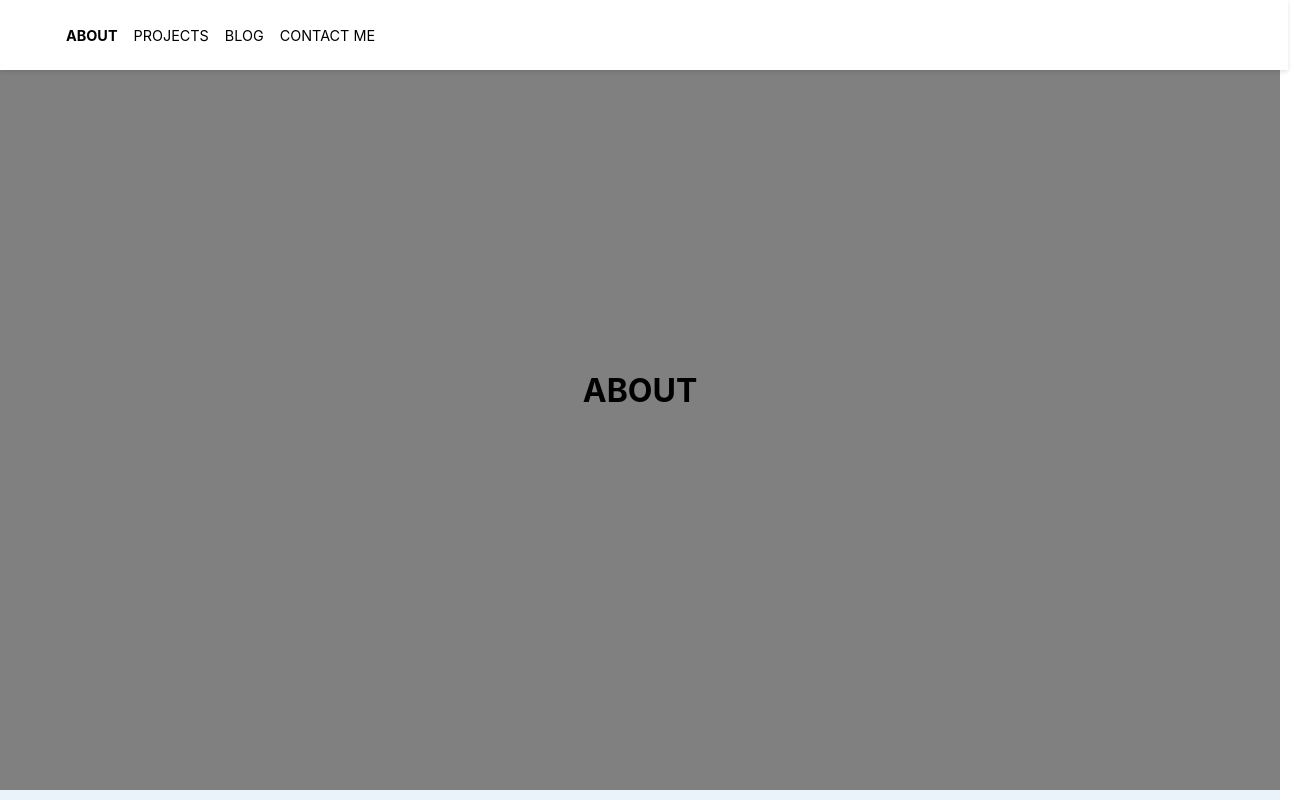
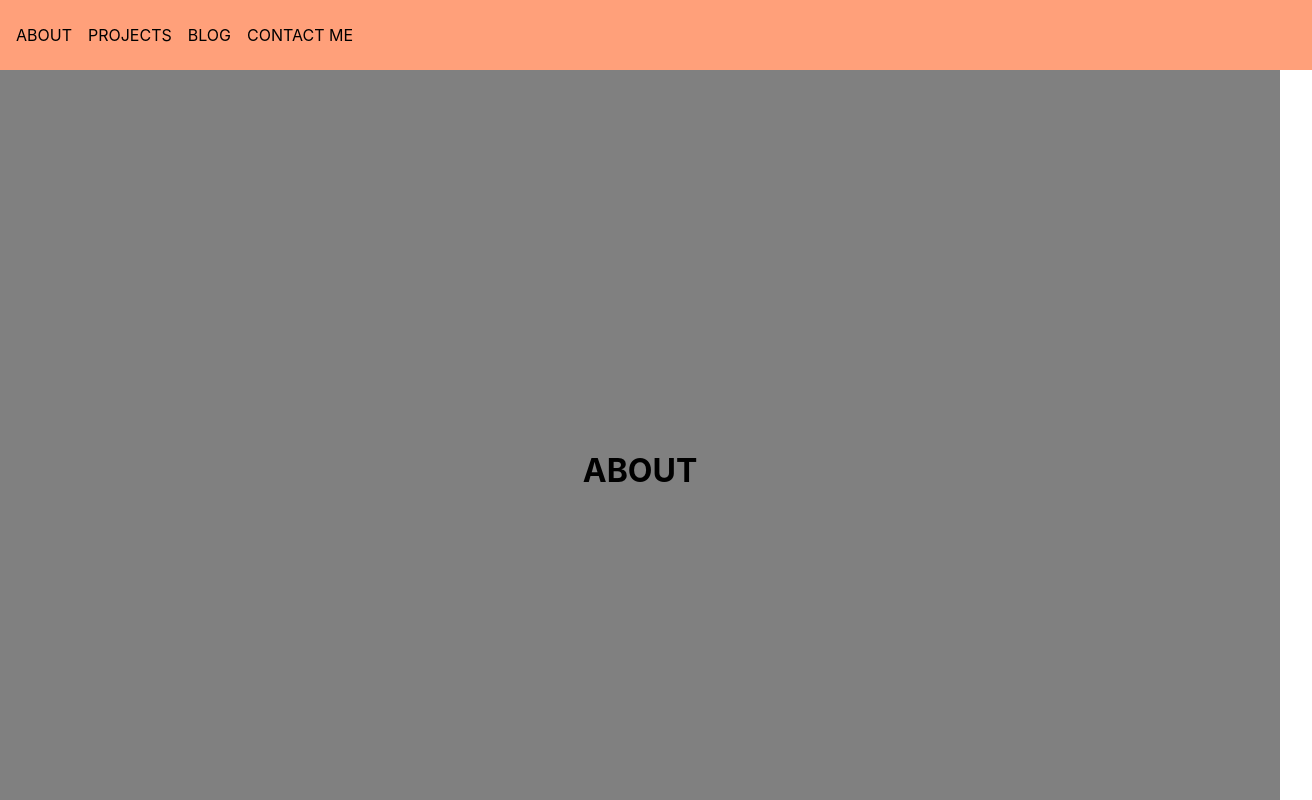
Before and after one commit to sparklingwaterlemon/Portfolio, a React (Create React App) app: page / in a window 1280 px wide. Shown: the top 800 px of the page, 1312 px wide, since content can reach past the window. Built offline with nearby package versions, Linux system fonts and the light colour scheme.

Commit message:
Created Utilities Component for Scroll To Top. Fixed App.CSS. And delved into NavBar.css. Now working on NavBar -> Section ID react-scroll testing.

```diff
--- a/src/Components/NavBar/NavBar.css
+++ b/src/Components/NavBar/NavBar.css
@@ -2,17 +2,18 @@
     display: flex;
     align-items: center;
     position: sticky;
-    top: -5px;
-    z-index: 2;
-    height: 70px;
+    top: 0px;
+
     min-height: 70px;
-    width: calc(100% - 1.5rem);
-    background-color: #fff;
+
+    width: 100%;
+
+    background-color: lightsalmon;
     padding: 0 1rem;
-    box-shadow: 0 0.125rem 0.25rem 0 rgb(0 0 0 / 11%);
+    /* box-shadow: 0 1rem 1rem 0 rgb(0 0 0 / 11%); */
 }
 
-.nav__container {
+/* .nav__container {
     display: flex;
     flex-flow: row nowrap;
     align-items: center;
@@ -21,27 +22,27 @@
     height: 100%;
     margin: 0 auto;
     position: relative;
-}
+} */
 
-.nav__container__actions {
+/* .nav__container__actions {
     display: inline-flex;
     flex-flow: row nowrap;
     padding-left: 50px;
     flex: 1;
     margin: 0 auto;
-}
+} */
 
 
-.active {
+/* .active {
     font-weight: bold;
-}
+} */
 
 ul {
     display: flex;
     gap: 1rem;
-    font-size: 0.9rem;
+    padding: 0px;
+    font-size: 1rem;
     list-style: none;
-    padding: 0;
 }
 
 li {
--- a/src/Components/NavBar/NavBar.jsx
+++ b/src/Components/NavBar/NavBar.jsx
@@ -12,7 +12,7 @@ export default function NavBar(){
               </Link>
             </li>
             <li>
-              <Link activeClass="active" smooth spy to="projects">
+              <Link activeClass="active" smooth spy to="test">
                 PROJECTS
               </Link>
             </li>
--- /dev/null
+++ b/src/Pages/App/App.css
@@ -0,0 +1,18 @@
+section {
+  display: grid;
+  place-items: center;
+  height: 100vh;
+  font-size: 32px;
+  font-weight: bold;
+  /* background-color: gray; */
+  /* border: 5px dotted orange; */
+}
+
+#about {
+  margin-top: 0px;
+  background: gray;
+}
+#test, #contact {
+  color: #3b3b3c;
+  background: #eaf2fa;
+}
--- /dev/null
+++ b/src/Pages/App/App.jsx
@@ -0,0 +1,22 @@
+import './App.css';
+import { useState, useEffect } from "react";
+import NavBar from '../../Components/NavBar/NavBar';
+import ScrollToTop from '../../Utilities/ScrollToTop/ScrollToTop';
+
+
+export default function App() {
+
+  return (
+    <>
+    <div className="container">
+      <NavBar />
+      <section id="about">ABOUT</section>
+      <section id="test">PROJECTS</section>
+      <section id="blog">BLOG</section>
+      <section id="contact">CONTACT ME</section>
+    </div>
+    <ScrollToTop />
+
+  </>
+  );
+}
--- a/src/Pages/HomePage/App.css
+++ /dev/null
@@ -1,56 +0,0 @@
-section {
-  display: grid;
-  place-items: center;
-  height: 100vh;
-  font-size: 32px;
-  font-weight: bold;
-  /* background-color: gray; */
-  /* border: 5px dotted orange; */
-}
-
-#about {
-  margin-top: -80px;
-  background: gray;
-}
-
-#projects, #contact {
-  color: #3b3b3c;
-  background: #eaf2fa;
-}
-
-
-.back-to-top {
-  position: fixed;
-  bottom: 30px;
-  right: 30px;
-  width: 50px;
-  height: 50px;
-  border-radius: 50%;
-  border: 1px solid gray;
-
-
-  cursor: pointer;
-
-  opacity: 0.5;
-  transition: opacity 0.4s;
-
-  /* z-index: 1000; */
-  /* animation: fadeIn 0.3s; */
-  /* align-items: center; */
-  /* justify-content: center; */
-
-}
-
-.back-to-top:hover {
-  opacity: 1;
-}
-
-
-/* @keyframes fadeIn {
-  0% {
-    opacity: 0;
-  }
-  100% {
-    opacity: 0.5;
-  }
-} */
--- /dev/null
+++ b/src/Utilities/ScrollToTop/ScrollToTop.css
@@ -0,0 +1,33 @@
+/* Scroll To Top */
+.back-to-top {
+    position: fixed;
+    bottom: 30px;
+    left: 30px;
+    width: 50px;
+
+    height: 50px;
+    border-radius: 50%;
+    border: 1px solid gray;
+
+    cursor: pointer;
+
+    opacity: 0.5;
+    transition: opacity 0.4s;
+
+    /* z-index: 1; */
+    animation: fadeIn 0.3s;
+    /* align-items: center; */
+    /* justify-content: center; */
+  }
+  .back-to-top:hover {
+    opacity: 1;
+  }
+
+  @keyframes fadeIn {
+    0% {
+      opacity: 0;
+    }
+    100% {
+      opacity: 0.5;
+    }
+  }
--- a/src/Pages/HomePage/App.jsx
+++ b/src/Utilities/ScrollToTop/ScrollToTop.jsx
@@ -1,12 +1,12 @@
-import './App.css';
-import NavBar from '../../Components/NavBar/NavBar';
+import "./ScrollToTop.css";
 import { useState, useEffect } from "react";
 
-export default function App() {
+export default function ScrollToTop(){
+// toggle for scroll up
   const [showScroll, setShowScroll] = useState(false);
 
   const checkScrollTop = () => {
-    if(window.pageYOffset > 700){
+    if(window.pageYOffset > 300){
       setShowScroll(true);
       // console.log("true------", showScroll);
       // console.log("offset--", window.pageYOffset)
@@ -15,7 +15,7 @@ export default function App() {
       // console.log("false-----", showScroll);
       // console.log("offset--", window.pageYOffset)
     }
-  }
+  };
 
   // is there a memory leak here?
   // look at moon rover project
@@ -23,10 +23,11 @@ export default function App() {
     window.addEventListener("scroll", checkScrollTop);
     // window.removeEventListener("scroll", checkScrollTop);
     console.log("dependencey array")
-  })
+  });
+
 
   // This function will scroll the window to the top
-  function scrollToTop(){
+  const scrollToTop = () => {
     console.log("scrolling.....");
     window.scrollTo({
       top: 0,
@@ -34,23 +35,13 @@ export default function App() {
     })
   };
 
-
   return (
     <>
-    <div className="container">
-      <NavBar />
-      <section id="about">ABOUT</section>
-      <section id="projects">PROJECTS</section>
-      <section id="blog">BLOG</section>
-      <section id="contact">CONTACT ME</section>
-    </div>
-
     {showScroll ?
-    <button onClick={scrollToTop} className="back-to-top">
-      <span>&#8679;</span>
-      </button> : false
-    }
-
-  </>
-  );
+        <button onClick={scrollToTop} className="back-to-top">
+        <span>&#8679;</span>
+        </button>
+    : false}
+    </>
+  )
 }
--- a/src/index.css
+++ b/src/index.css
@@ -1,10 +1,14 @@
+/* html {
+  scroll-behavior: smooth;
+} */
+
 body {
   margin: 0;
   font-family: -apple-system, BlinkMacSystemFont, 'Segoe UI', 'Roboto', 'Oxygen',
     'Ubuntu', 'Cantarell', 'Fira Sans', 'Droid Sans', 'Helvetica Neue',
     sans-serif;
-  -webkit-font-smoothing: antialiased;
-  -moz-osx-font-smoothing: grayscale;
+  /* -webkit-font-smoothing: antialiased;
+  -moz-osx-font-smoothing: grayscale; */
 }
 
 code {
--- a/src/index.js
+++ b/src/index.js
@@ -1,7 +1,7 @@
 import React from 'react';
 import ReactDOM from 'react-dom/client';
 import './index.css';
-import App from './Pages/HomePage/App';
+import App from './Pages/App/App';
 
 
 const root = ReactDOM.createRoot(document.getElementById('root'));
```
Also changed, not shown: src/Pages/App/1App.css (renamed from src/Pages/HomePage/1App.css).
